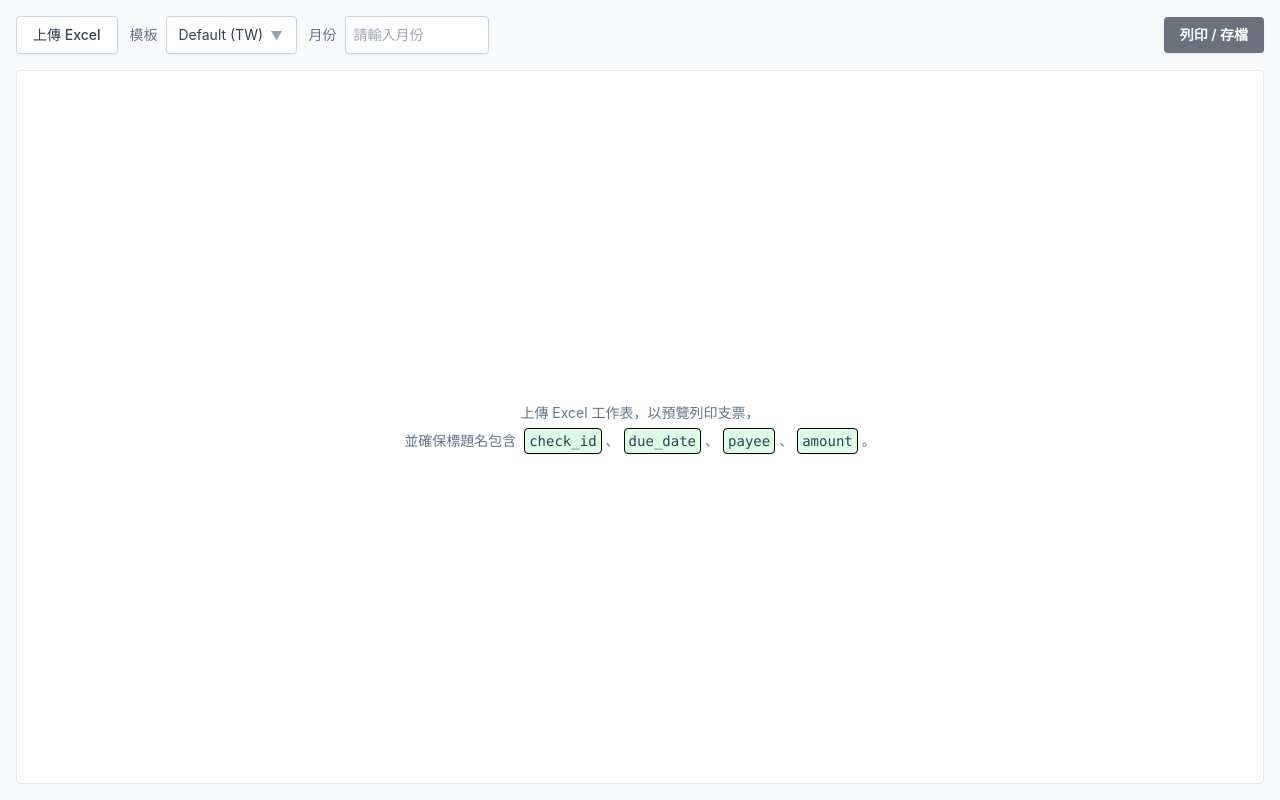
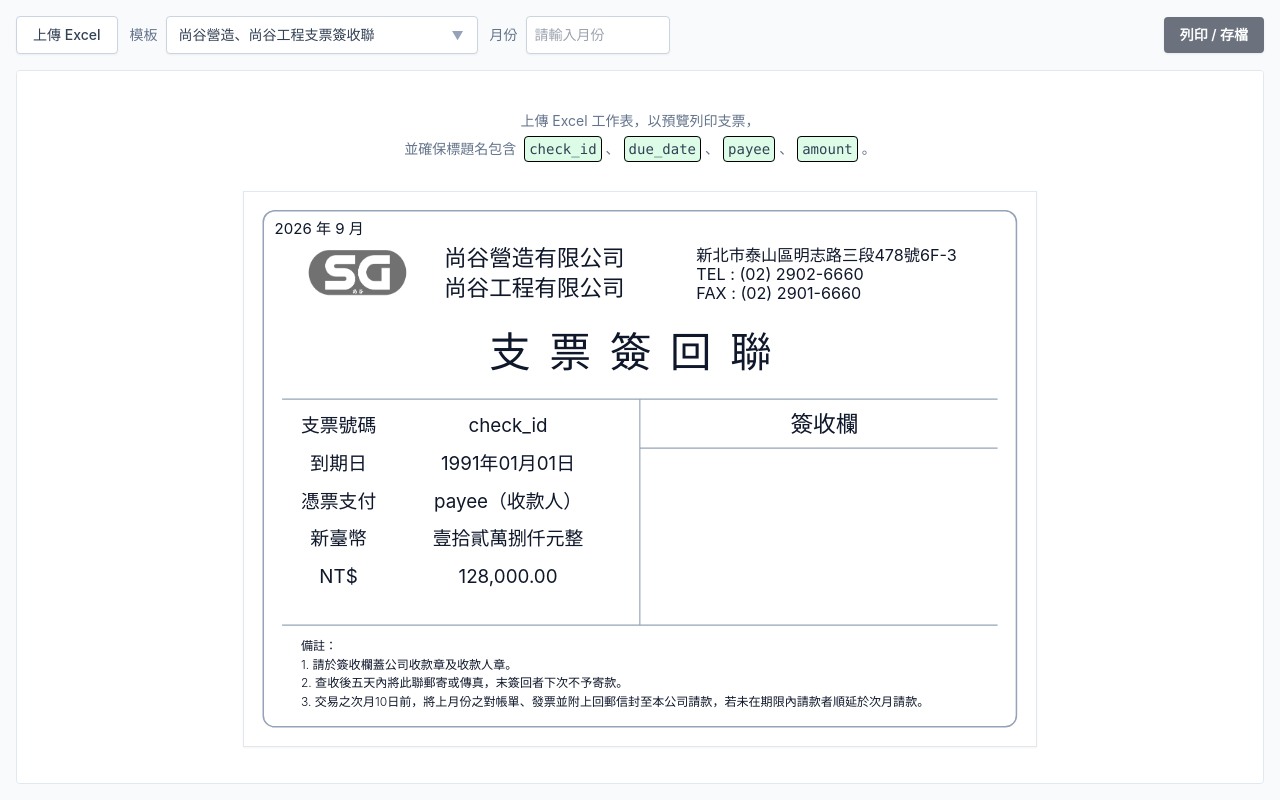
Before and after one commit to Jeffreymaomao/SG-CheckGen, a React (Vite) app: page / in a window 1280 px wide. Built offline with nearby package versions, Linux system fonts and the light colour scheme.

Commit message:
feat: add automatic check template discovery

```diff
--- a/package.json
+++ b/package.json
@@ -6,6 +6,7 @@
   "scripts": {
     "dev": "vite",
     "build": "tsc && vite build",
+    "deploy": "npm run build && gh-pages -d dist",
     "preview": "vite preview",
     "lint": "eslint . --ext ts,tsx --max-warnings=0",
     "tauri": "tauri"
--- a/src/agents/TemplateAgent.ts
+++ b/src/agents/TemplateAgent.ts
@@ -1,12 +1,20 @@
-import defaultTemplate from "../templates/default_tw_bank.json";
 import type { CheckTemplate } from "../types";
+
+const templateModules = import.meta.glob<CheckTemplate>("../templates/*.json", {
+  eager: true,
+  import: "default"
+});
+
+const bundledTemplates = Object.entries(templateModules)
+  .sort(([pathA], [pathB]) => pathA.localeCompare(pathB))
+  .map(([, template]) => template);
 
 export class TemplateAgent {
   private templates: Map<string, CheckTemplate> = new Map();
   private activeId: string;
 
   constructor(initial?: CheckTemplate[]) {
-    const bundled = [defaultTemplate as CheckTemplate, ...(initial ?? [])];
+    const bundled = [...bundledTemplates, ...(initial ?? [])];
     bundled.forEach((template) => {
       this.templates.set(template.id, template);
     });
--- a/src/agents/UIAgent.tsx
+++ b/src/agents/UIAgent.tsx
@@ -10,6 +10,13 @@
 
 const fileAgent = new FileAgent();
 const STORAGE_PREFIX = "check-generator:template-inputs:";
+const DEV_PREVIEW_RECORD: CheckRecord = {
+  check_id: "check_id",
+  due_date: "1991-01-01",
+  payee: "payee（收款人）",
+  amount: 128000,
+  memo: "memo（備註）"
+};
 
 export const UIAgent: React.FC = () => {
   const platform = useMemo(() => new PlatformAgent(), []);
@@ -269,6 +276,38 @@
     return Array.from(new Set(keys));
   }, [template]);
 
+  const devPreviewRecord = useMemo(() => {
+    const previewRecord: CheckRecord = { ...DEV_PREVIEW_RECORD };
+
+    template?.fields.forEach((field) => {
+      if (!field.key || previewRecord[field.key] != null) {
+        return;
+      }
+
+      if (field.type === "date") {
+        previewRecord[field.key] = "2026-09-30";
+      } else if (field.type === "number" || field.type === "currency") {
+        previewRecord[field.key] = 128000;
+      } else {
+        previewRecord[field.key] = `範例 ${field.key}`;
+      }
+    });
+
+    return previewRecord;
+  }, [template]);
+
+  const devPreviewInputs = useMemo(() => {
+    const previewInputs: Record<string, string> = {};
+
+    inputConfigs.forEach((input) => {
+      previewInputs[input.key] = customInputs[input.key]
+        || input.defaultValue
+        || (input.label.includes("月") ? "2026 年 9 月" : `範例${input.label}`);
+    });
+
+    return previewInputs;
+  }, [customInputs, inputConfigs]);
+
   return (
     <div className="flex h-full flex-col gap-4 p-4 print:p-0 print:m-0 print-no-padding-margin">
       <header className="flex flex-wrap items-center gap-3 no-print">
@@ -383,7 +422,8 @@
       <section className="flex-1 overflow-visible overflow-y-auto rounded border border-slate-200 bg-white print:p-0 print:m-0 print:border-none print-no-padding-margin" id="preview-container">
         {loading && <p className="text-sm text-slate-500">Parsing workbook…</p>}
         {!loading && !hasRecords && (
-          <div className="flex h-full flex-col items-center justify-center gap-2 text-center text-sm text-slate-500">
+          <div className="flex min-h-full flex-col items-center justify-center py-10 text-center text-sm text-slate-500">
+            <div className="flex flex-col gap-2">
               <p>上傳 Excel 工作表，以預覽列印支票，</p>
               <p>並確保標題名包含{' '}
                 {mustHaveFields.map((f, i) => (
@@ -393,6 +433,20 @@
                   </React.Fragment>
                 ))}。
               </p>
+            </div>
+
+            {import.meta.env.DEV && template && (
+              <div className="no-print mt-8 w-full overflow-x-auto pb-1">
+                <div className="mx-auto w-max">
+                  <RenderAgent
+                    template={template}
+                    record={devPreviewRecord}
+                    pageIndex={0}
+                    customInputs={devPreviewInputs}
+                  />
+                </div>
+              </div>
+            )}
           </div>
         )}
         {!loading && hasRecords && template && (
--- a/src/templates/default_tw_bank.json
+++ b/src/templates/sv_check_2_companies.json
@@ -1,6 +1,6 @@
 {
-  "id": "default_tw_bank",
-  "label": "Default (TW)",
+  "id": "sv_check_2_companies",
+  "label": "尚谷營造、尚谷工程支票簽收聯",
   "page": { "unit": "mm", "width": 210, "height": 147, "margin": 3 },
   "font": { "family": "Noto Sans TC", "size": 10, "weight": 500 },
   "fields": [
--- /dev/null
+++ b/src/templates/sv_check_3_companies.json
@@ -0,0 +1,41 @@
+{
+  "id": "sv_check_3_companies",
+  "label": "尚谷營造、尚谷工程、青築工程支票簽收聯",
+  "page": { "unit": "mm", "width": 210, "height": 147, "margin": 3 },
+  "font": { "family": "Noto Sans TC", "size": 10, "weight": 500 },
+  "fields": [
+    { "x": 8,  "y": 8,   "align": "left",   "fontSize": 4,   "fontWeight": 400, "input": {"key": "header_month", "label": "月份","placeholder": "請輸入月份"}},
+    { "x": 53,  "y": 15, "align": "left",   "fontSize": 4.3, "fontWeight": 400, "static": "尚谷營造有限公司"},
+    { "x": 53,  "y": 20, "align": "left",   "fontSize": 4.3, "fontWeight": 400, "static": "尚谷工程有限公司"},
+    { "x": 53,  "y": 25, "align": "left",   "fontSize": 4.3, "fontWeight": 400, "static": "青築工程有限公司"},
+    { "x": 120, "y": 15, "align": "left",   "fontSize": 4.3, "fontWeight": 400, "static": "新北市泰山區明志路三段478號6F-3"},
+    { "x": 120, "y": 20, "align": "left",   "fontSize": 4.3, "fontWeight": 400, "static": "TEL : (02) 2902-6660"},
+    { "x": 120, "y": 25, "align": "left",   "fontSize": 4.3, "fontWeight": 400, "static": "FAX : (02) 2901-6660"},
+    { "x": 105, "y": 38, "align": "center", "fontSize": 11,  "fontWeight": 500, "static": "支票簽回聯", "letterSpacing": 5},
+    { "x": 154, "y": 59, "align": "center", "fontSize": 6,   "fontWeight": 400, "static": "簽收欄"},
+
+    { "x": 25, "y": 60,  "align": "center", "fontSize": 5, "fontWeight": 400, "static": "支票號碼"},
+    { "x": 70, "y": 60,  "align": "center", "fontSize": 5, "fontWeight": 400, "key":    "check_id"},
+    { "x": 25, "y": 70,  "align": "center", "fontSize": 5, "fontWeight": 400, "static": "到期日"},
+    { "x": 70, "y": 70,  "align": "center", "fontSize": 5, "fontWeight": 400, "key":    "due_date", "type": "date", "format": "YYYY年MM月DD日"},
+    { "x": 25, "y": 80,  "align": "center", "fontSize": 5, "fontWeight": 400, "static": "憑票支付"},
+    { "x": 70, "y": 80,  "align": "center", "fontSize": 5, "fontWeight": 400, "key":    "payee"},
+    { "x": 25, "y": 90,  "align": "center", "fontSize": 5, "fontWeight": 400, "static": "新臺幣"},
+    { "x": 70, "y": 90,  "align": "center", "fontSize": 5, "fontWeight": 400, "key":    "amount", "format": "cjk_upper"},
+    { "x": 25, "y": 100, "align": "center", "fontSize": 5, "fontWeight": 400, "static": "NT$"},
+    { "x": 70, "y": 100, "align": "center", "fontSize": 5, "fontWeight": 400, "key":    "amount", "format": "currency"},
+
+    { "x": 15, "y": 119, "align": "left", "fontSize": 3.2, "fontWeight": 350, "static": "備註："},
+    { "x": 15, "y": 124, "align": "left", "fontSize": 3.2, "fontWeight": 350, "static": "1. 請於簽收欄蓋公司收款章及收款人章。"},
+    { "x": 15, "y": 129, "align": "left", "fontSize": 3.2, "fontWeight": 350, "static": "2. 查收後五天內將此聯郵寄或傳真，末簽回者下次不予寄款。"},
+    { "x": 15, "y": 134, "align": "left", "fontSize": 3.2, "fontWeight": 350, "static": "3. 交易之次月10日前，將上月份之對帳單、發票並附上回郵信封至本公司請款，若未在期限內請款者順延於次月請款。"}
+  ],
+  "decor": [
+    { "type": "image", "src": "assets/logo.png", "x": 15, "y": 7, "w": 30, "h": 30, "preserveAspectRatio": "xMidYMid meet" },
+    { "type": "rect", "x": 5, "y": 5, "w": 200, "h": 137, "radius": 3, "stroke": true, "fill": false },
+    { "type": "line", "x1": 10,  "x2": 200, "y1": 55, "y2": 55},
+    { "type": "line", "x1": 105, "x2": 200, "y1": 68, "y2": 68},
+    { "type": "line", "x1": 105, "x2": 105, "y1": 55, "y2": 115},
+    { "type": "line", "x1": 10,  "x2": 200, "y1": 115, "y2": 115}
+  ]
+}
```
Lines whose indentation alone changed are shown as unchanged.
